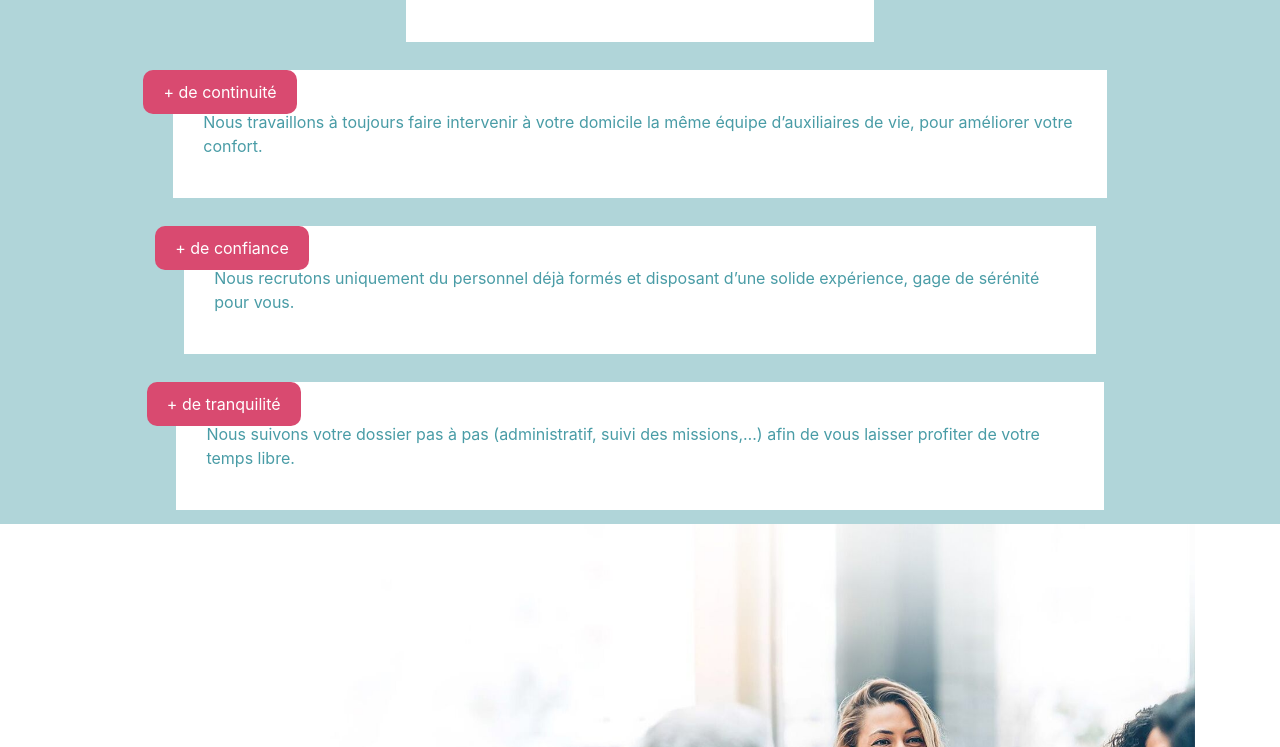
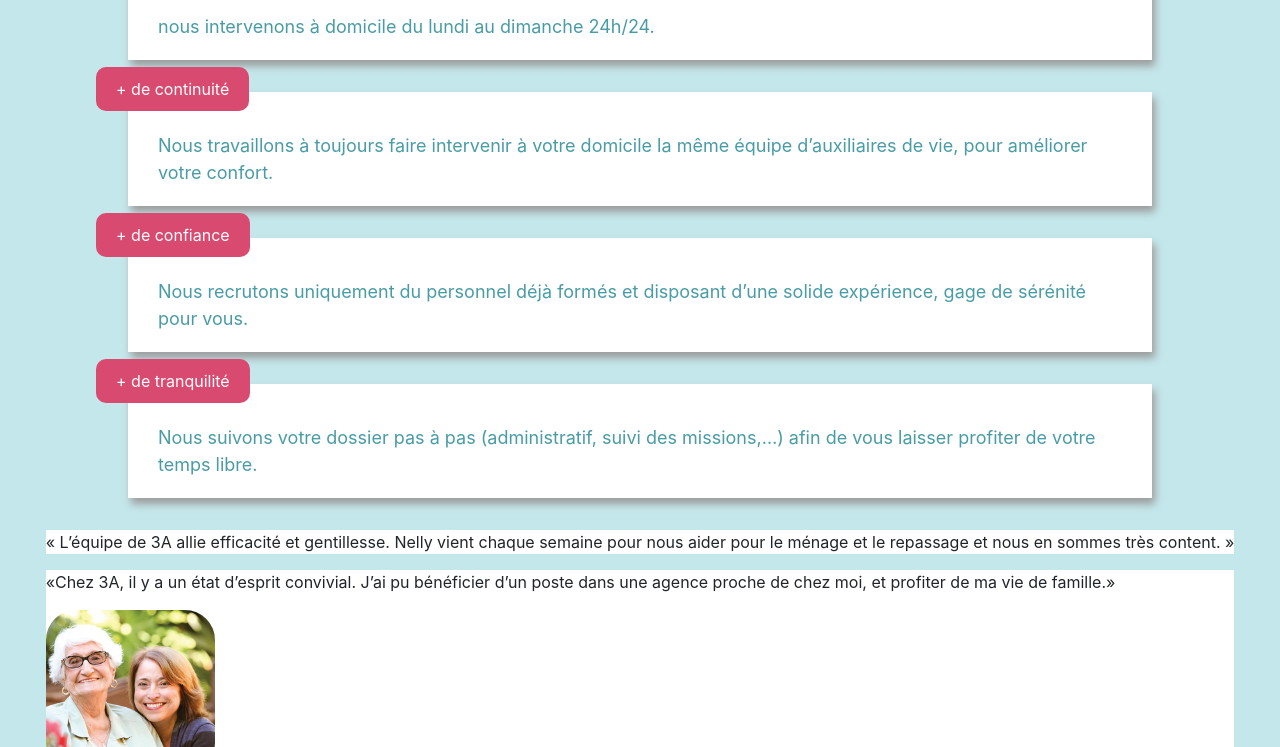
Before and after one commit to Big-Jul/La-Team-Win, a website: page src/index.html in a window 1280 px wide. Shown: the part 416-1163 px from the top of the page. Drawn offline with nearby package versions, Linux system fonts and the light colour scheme; files that its build step writes are made by us from their sources.

Commit message:
section pourquoi

```diff
--- a/src/index.html
+++ b/src/index.html
@@ -63,12 +63,12 @@
 
 <!-- ======================SECTION 3 POURQUOI JULIA=========================== -->
    <section class="pourquoi">
-
+<div class="part-1">
 <h2 class="section-title">pourquoi choisir 3A?</h2>
 <div class="avantages">
   <article class="avt-article">
     <p class="title">+ de disponibilité</p>
-    <p class="avt-card">nous intervenons à domicile du lundi au dimanche 24h/24</p>
+    <p class="avt-card">nous intervenons à domicile du lundi au dimanche 24h/24.</p>
   </article>
 </div>
 
@@ -92,6 +92,33 @@
     <p class="avt-card">Nous suivons votre dossier pas à pas (administratif, suivi des missions,…) afin de vous laisser profiter de votre temps libre.</p>
   </article>
 </div>
+</div>
+
+<div class="part-2">
+
+<title>Ils nous ont choisis</title>
+<article class=tem>
+<div class="bg-white enable-rounded ">
+  <p class="comm"> <span class="guill">«</span> L’équipe de 3A allie
+    efficacité et gentillesse.
+    Nelly vient chaque semaine
+    pour nous aider pour le
+    ménage et le repassage et
+    nous en sommes très
+    content. <span class="guill">»</span></p>
+</div>
+</article>
+
+  <article class=tem>
+  <div class="bg-white">
+    <p class="comm"> <span class="guill">«</span>Chez 3A, il y a un état d’esprit convivial.
+      J’ai pu bénéficier d’un poste dans une agence proche de chez moi, et profiter de ma vie de famille.<span class="guill">»</span></p>
+      <img src="images/Photo-témoignage1.jpg" alt="temoignage" class="enable-rounded">
+      <img src="images/main-tem.png" alt="main">
+  </div>
+  </article>
+</div>
+
 
    </section>
 
--- a/src/scss/layouts/_home.scss
+++ b/src/scss/layouts/_home.scss
@@ -1,23 +1,48 @@
 //------------------ SECTION POURQUOI JULIA ------------------
+
+//------------------ CARTES AVANTAGES  ------------------
 .pourquoi{
   display: flex;
   flex-direction: column;
   align-items: center;
-  background-color: #B0D5D9;
+  background-color: rgb(196, 231, 235);
 }
+
+.section-title{
+  margin: 30px auto;
+  background: url(../../images/bg-main-pourquoi.png) no-repeat center;
+  background-size: 10rem;
+  color: #8C615D;
+  text-transform: uppercase;
+  font-size: 3rem;
+}
+
 .avt-article .title{
-  width: fit-content;
+width: fit-content;
 background-color: #D94A70;
 border-radius: 10px;
 padding: 10px 20px;
 color: white;
+text-align: center;
+text-justify: auto;
 position: absolute;
+margin-top: -25px;
 }
 
 .avt-card{
   background-color: #fff;
   color: #499CA6;
-  padding: 40px 30px;
-  margin:  14px 3%;
+  font-size: 18px;
+  padding: 40px 30px 20px 30px;
+  margin:  2rem  ;
  padding-top: auto;
+ width: 80vw;
+ box-shadow: 3px 6px 8px rgb(156, 156, 156)
 }
+
+//------------------ TEMOIGNAGES  ------------------
+
+
+
+
+//------------------ END SECTION POURQUOI JULIA ------------------
```
Also changed, not shown: src/images/main-tem.png (added).
